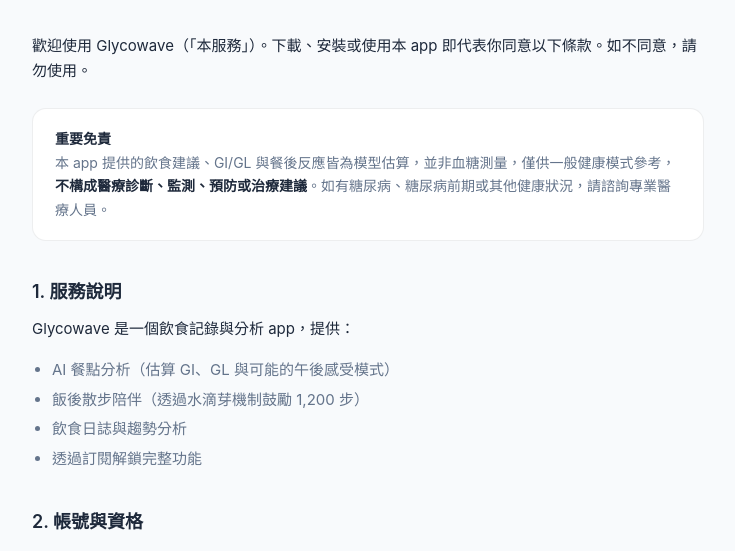
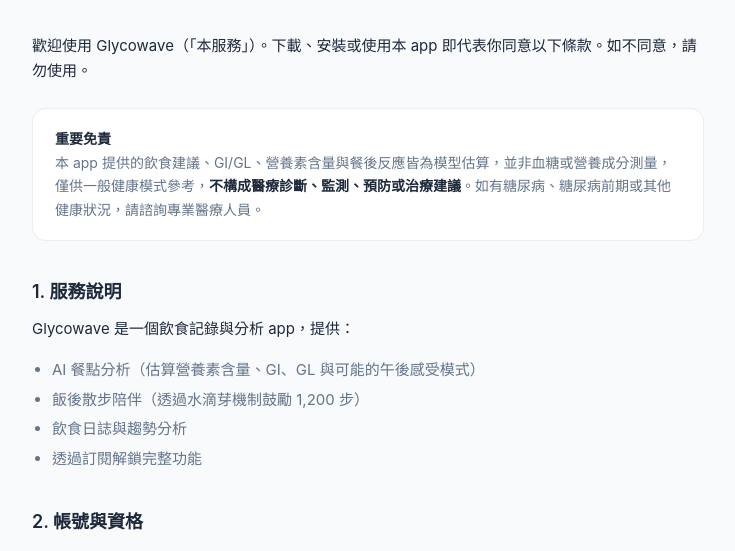
Before and after one commit to n239-studio/n239-site, a plain HTML site: page glycowave/terms.html in a window 1280 px wide. Shown: the part 209-760 px from the top of the page, without its empty margins (272-1007 px from the left). Drawn offline with Linux system fonts and the light colour scheme.

Commit message:
Name the nutrient estimates the app now leads with
The analysis screen stopped showing GI and GL as bare numbers — 62 told
the reader neither what to do nor what to compare against — and put a
gram-level composition in their place: protein, fat, carbohydrate and
fibre, plus the share of the carbohydrate that absorbs fast.

The disclaimers still listed GI/GL and the post-meal response, so the
figures now doing the talking were the ones not covered. Grams read more
like a measurement than an index does, which makes saying they are
estimates matter more, not less.

GI and GL stay in the text. They are still computed, still stored, and
still shown on the meal history card, in the PDF report and in the data
export — removing them from the disclaimers would have made these pages
less accurate, not more.

```diff
--- a/glycowave/terms.html
+++ b/glycowave/terms.html
@@ -40,13 +40,13 @@
 
 <div class="callout">
 <strong>重要免責</strong><br/>
-本 app 提供的飲食建議、GI/GL 與餐後反應皆為模型估算，並非血糖測量，僅供一般健康模式參考，<strong>不構成醫療診斷、監測、預防或治療建議</strong>。如有糖尿病、糖尿病前期或其他健康狀況，請諮詢專業醫療人員。
+本 app 提供的飲食建議、GI/GL、營養素含量與餐後反應皆為模型估算，並非血糖或營養成分測量，僅供一般健康模式參考，<strong>不構成醫療診斷、監測、預防或治療建議</strong>。如有糖尿病、糖尿病前期或其他健康狀況，請諮詢專業醫療人員。
 </div>
 
 <h2>1. 服務說明</h2>
 <p>Glycowave 是一個飲食記錄與分析 app，提供：</p>
 <ul>
-<li>AI 餐點分析（估算 GI、GL 與可能的午後感受模式）</li>
+<li>AI 餐點分析（估算營養素含量、GI、GL 與可能的午後感受模式）</li>
 <li>飯後散步陪伴（透過水滴芽機制鼓勵 1,200 步）</li>
 <li>飲食日誌與趨勢分析</li>
 <li>透過訂閱解鎖完整功能</li>
```
Also changed, not shown: glycowave/privacy.html (+1 -1 lines).
